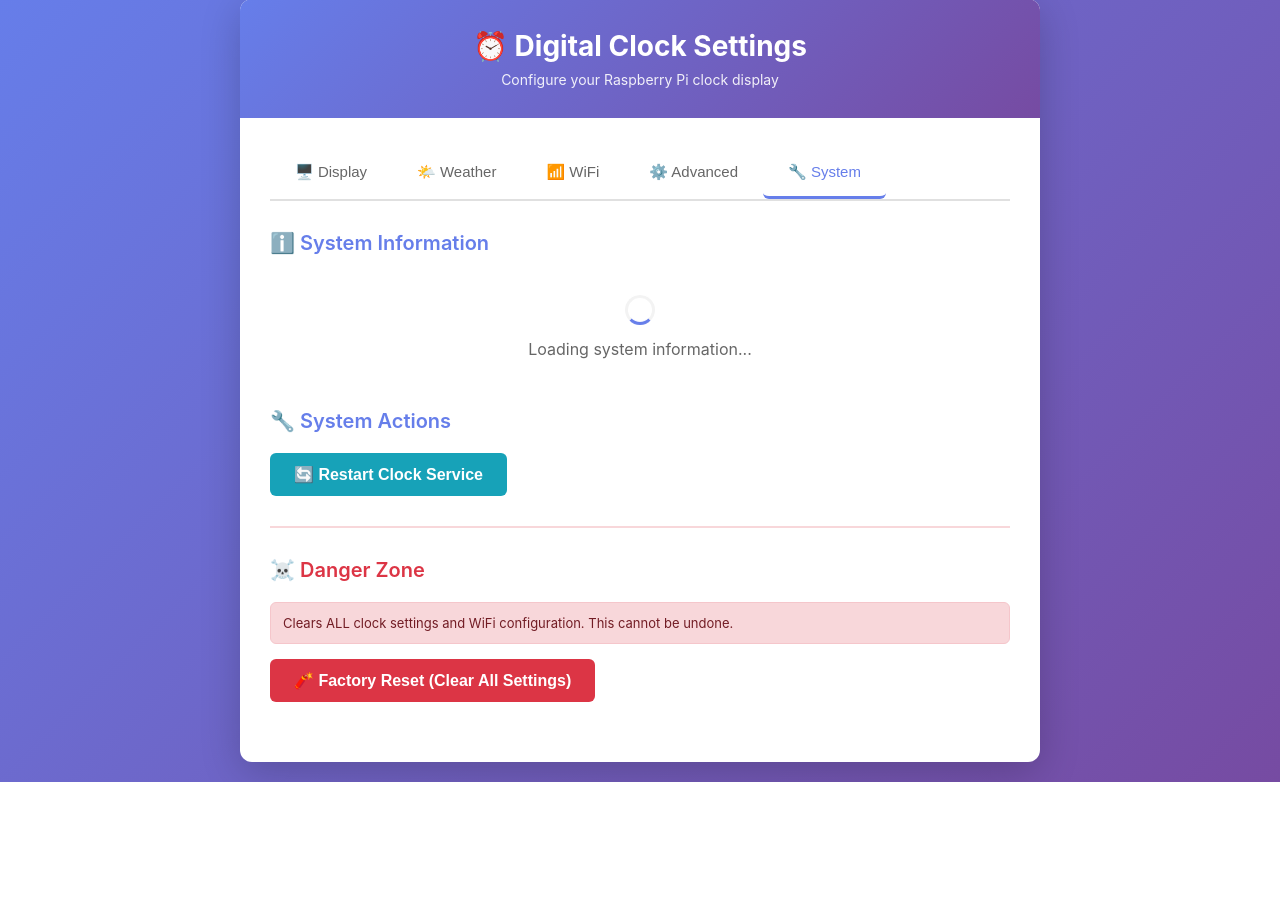
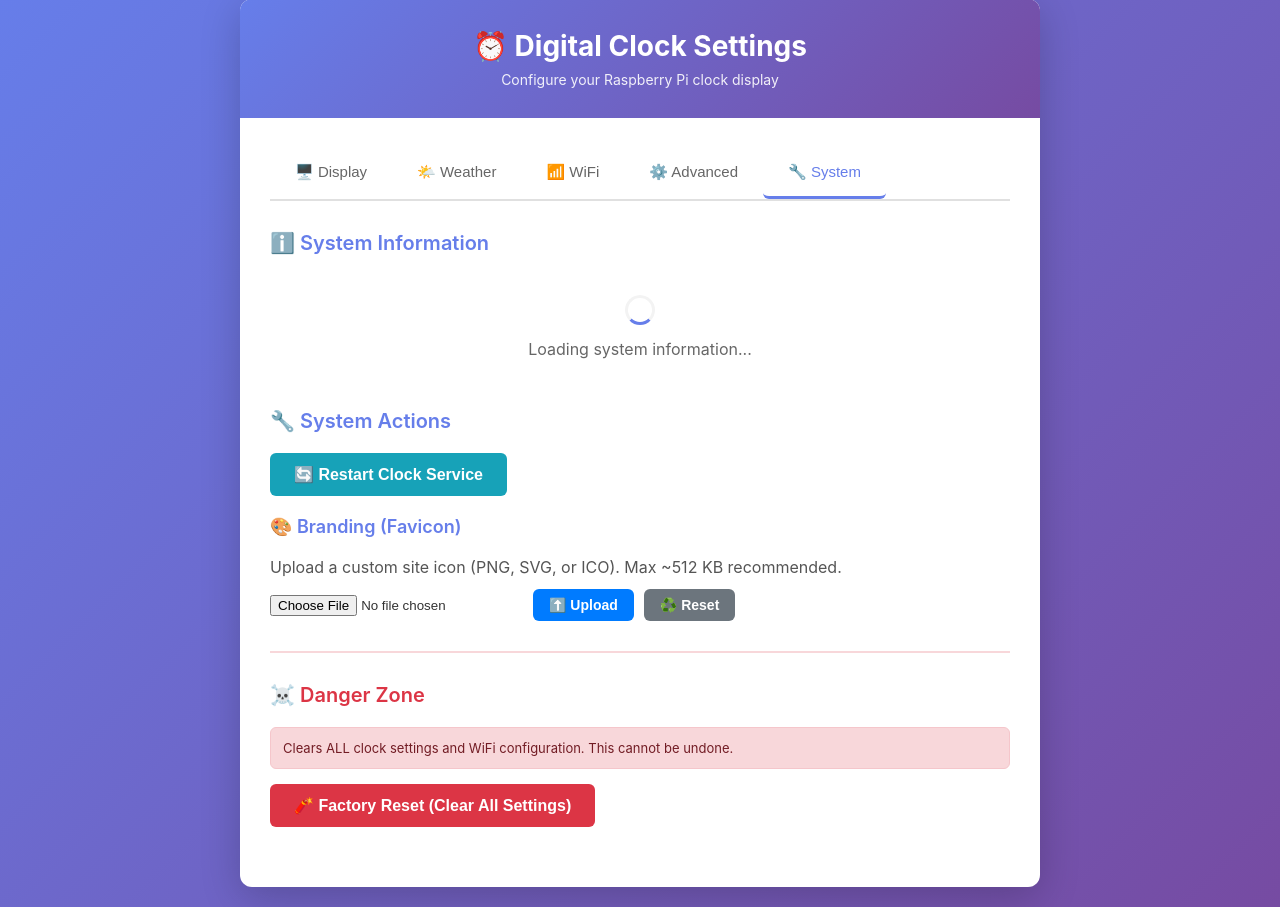
Before and after one commit to AhsenBaig-boilerplate/rpi-digital-clock, a Flask app: page / in a window 1280 px wide, after a click on "🔧 System". Shown: the part 21-928 px from the top of the page. Before the commit the page ends 803 px from the top, so only its background shows below. Run offline with Flask 3, Linux system fonts and the light colour scheme.

Commit message:
UI: Add Branding (Favicon) uploader
- Add /api/favicon upload/reset/status endpoints, store under /data
- Update /favicon.ico route to serve custom icon if present
- Add Branding section in System tab to upload/reset favicon
- JS handlers to upload/reset and show status with cache-busting

```diff
--- a/settings-ui/server.py
+++ b/settings-ui/server.py
@@ -28,12 +28,72 @@
 @app.route('/favicon.ico')
 def favicon():
     try:
+        # Serve custom favicon from /data if present
+        candidates = [
+            ('/data/favicon.ico', 'image/x-icon'),
+            ('/data/favicon.png', 'image/png'),
+            ('/data/favicon.svg', 'image/svg+xml'),
+            ('/data/favicon.jpg', 'image/jpeg'),
+            ('/data/favicon.jpeg', 'image/jpeg'),
+        ]
+        for path, mime in candidates:
+            if os.path.exists(path):
+                with open(path, 'rb') as f:
+                    return Response(f.read(), mimetype=mime)
         import base64
         png_bytes = base64.b64decode(FAVICON_PNG_BASE64)
         return Response(png_bytes, mimetype='image/png')
     except Exception as e:
         logger.warning(f"Failed to serve favicon: {e}")
         return ("", 204)
+
+# ----- Favicon upload API -----
+ALLOWED_FAVICON_EXTS = {'.ico': 'image/x-icon', '.png': 'image/png', '.svg': 'image/svg+xml', '.jpg': 'image/jpeg', '.jpeg': 'image/jpeg'}
+
+def _delete_existing_favicons():
+    for ext in ALLOWED_FAVICON_EXTS.keys():
+        path = f"/data/favicon{ext}"
+        try:
+            if os.path.exists(path):
+                os.remove(path)
+        except Exception:
+            pass
+
+@app.route('/api/favicon/status', methods=['GET'])
+def favicon_status():
+    for ext in ALLOWED_FAVICON_EXTS.keys():
+        path = f"/data/favicon{ext}"
+        if os.path.exists(path):
+            return jsonify({"success": True, "custom": True, "ext": ext, "path": path})
+    return jsonify({"success": True, "custom": False})
+
+@app.route('/api/favicon', methods=['POST'])
+def upload_favicon():
+    if 'file' not in request.files:
+        return jsonify({"success": False, "error": "No file part"}), 400
+    file = request.files['file']
+    if file.filename == '':
+        return jsonify({"success": False, "error": "No selected file"}), 400
+    _, ext = os.path.splitext(file.filename.lower())
+    if ext not in ALLOWED_FAVICON_EXTS:
+        return jsonify({"success": False, "error": f"Unsupported file type: {ext}"}), 400
+    try:
+        os.makedirs('/data', exist_ok=True)
+        _delete_existing_favicons()
+        dest = f"/data/favicon{ext}"
+        file.save(dest)
+        return jsonify({"success": True, "message": "Favicon uploaded", "ext": ext})
+    except Exception as e:
+        logger.exception("Upload favicon failed")
+        return jsonify({"success": False, "error": str(e)}), 500
+
+@app.route('/api/favicon/reset', methods=['POST'])
+def reset_favicon():
+    try:
+        _delete_existing_favicons()
+        return jsonify({"success": True, "message": "Favicon reset"})
+    except Exception as e:
+        return jsonify({"success": False, "error": str(e)}), 500
 
 # Cache infrastructure for network queries
 _cache = {}
--- a/settings-ui/templates/index.html
+++ b/settings-ui/templates/index.html
@@ -650,6 +650,17 @@
                         </button>
                         <span id="restart-status" style="margin-left: 10px; color: #666;"></span>
                     </div>
+
+                    <div class="section" style="margin-top: 20px;">
+                        <h3 class="section-title" style="font-size: 18px;">🎨 Branding (Favicon)</h3>
+                        <p style="margin: 8px 0 12px; color: #555;">Upload a custom site icon (PNG, SVG, or ICO). Max ~512 KB recommended.</p>
+                        <div style="display:flex; gap:10px; align-items:center; flex-wrap: wrap;">
+                            <input type="file" id="favicon-file" accept=".png,.svg,.ico,.jpg,.jpeg" />
+                            <button type="button" onclick="uploadFavicon()" style="background: #007bff; color: white; padding: 8px 16px; border: none; border-radius: 6px; cursor: pointer; font-size: 14px;">⬆️ Upload</button>
+                            <button type="button" onclick="resetFavicon()" style="background: #6c757d; color: white; padding: 8px 16px; border: none; border-radius: 6px; cursor: pointer; font-size: 14px;">♻️ Reset</button>
+                            <span id="favicon-status" style="margin-left: 10px; color: #666;"></span>
+                        </div>
+                    </div>
                 </div>
 
                 <div class="section" style="border-top: 2px solid #f8d7da; padding-top: 30px;">
@@ -953,6 +964,75 @@
             }
         }
 
+        async function uploadFavicon() {
+            const status = document.getElementById('favicon-status');
+            const input = document.getElementById('favicon-file');
+            if (!input || !input.files || input.files.length === 0) {
+                status.textContent = 'Please select a file.';
+                status.style.color = '#dc3545';
+                return;
+            }
+            const file = input.files[0];
+            const formData = new FormData();
+            formData.append('file', file);
+            status.textContent = '⏳ Uploading...';
+            status.style.color = '#666';
+            try {
+                const res = await fetch('/api/favicon', { method: 'POST', body: formData });
+                const json = await res.json();
+                if (res.ok && json.success) {
+                    status.textContent = '✅ Favicon updated';
+                    status.style.color = '#28a745';
+                    // Bust cache
+                    const link = document.querySelector('link[rel="icon"]');
+                    if (link) link.href = '/favicon.ico?v=' + Date.now();
+                } else {
+                    status.textContent = '❌ ' + (json.error || 'Upload failed');
+                    status.style.color = '#dc3545';
+                }
+            } catch (e) {
+                status.textContent = '❌ ' + e.message;
+                status.style.color = '#dc3545';
+            }
+        }
+
+        async function resetFavicon() {
+            const status = document.getElementById('favicon-status');
+            status.textContent = '⏳ Resetting...';
+            status.style.color = '#666';
+            try {
+                const res = await fetch('/api/favicon/reset', { method: 'POST' });
+                const json = await res.json();
+                if (res.ok && json.success) {
+                    status.textContent = '✅ Reset to default';
+                    status.style.color = '#28a745';
+                    const link = document.querySelector('link[rel="icon"]');
+                    if (link) link.href = '/favicon.ico?v=' + Date.now();
+                } else {
+                    status.textContent = '❌ ' + (json.error || 'Reset failed');
+                    status.style.color = '#dc3545';
+                }
+            } catch (e) {
+                status.textContent = '❌ ' + e.message;
+                status.style.color = '#dc3545';
+            }
+        }
+
+        async function loadFaviconStatus() {
+            const status = document.getElementById('favicon-status');
+            if (!status) return;
+            try {
+                const res = await fetch('/api/favicon/status');
+                const json = await res.json();
+                if (json.success) {
+                    status.textContent = json.custom ? ('Custom favicon (' + (json.ext || '') + ') in use') : 'Default favicon in use';
+                    status.style.color = '#666';
+                }
+            } catch (e) {
+                // ignore
+            }
+        }
+
         function showMessage(text, type) {
             messageDiv.textContent = text;
             messageDiv.className = 'message ' + type + ' visible';
@@ -1023,6 +1103,7 @@
             scanWiFiNetworks();
             refreshCurrentWifi();
             loadSystemInfo();
+            loadFaviconStatus();
         });
     </script>
 </body>
```
